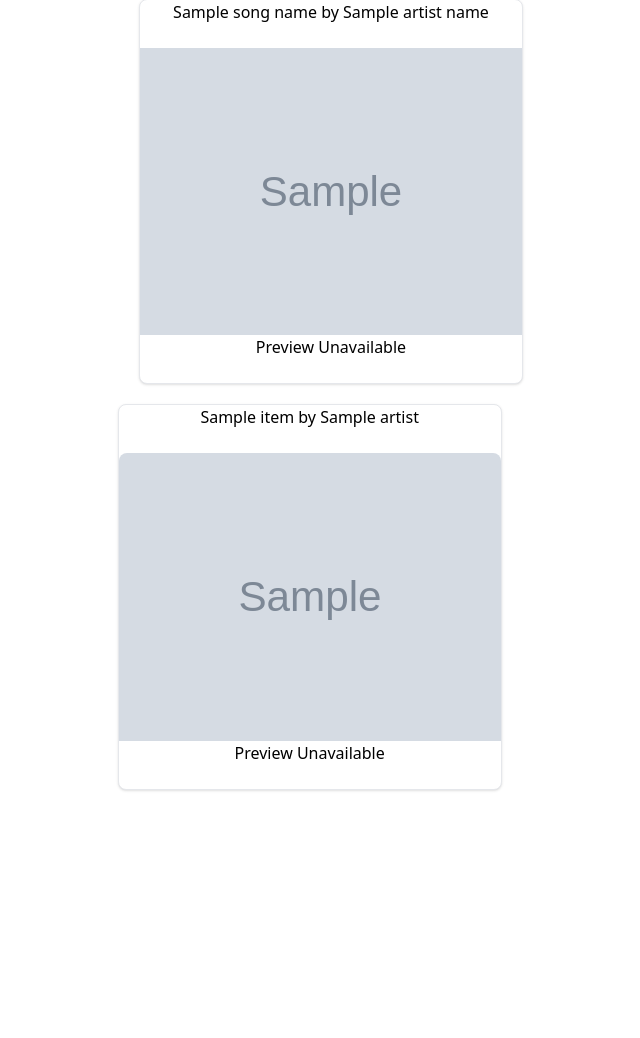
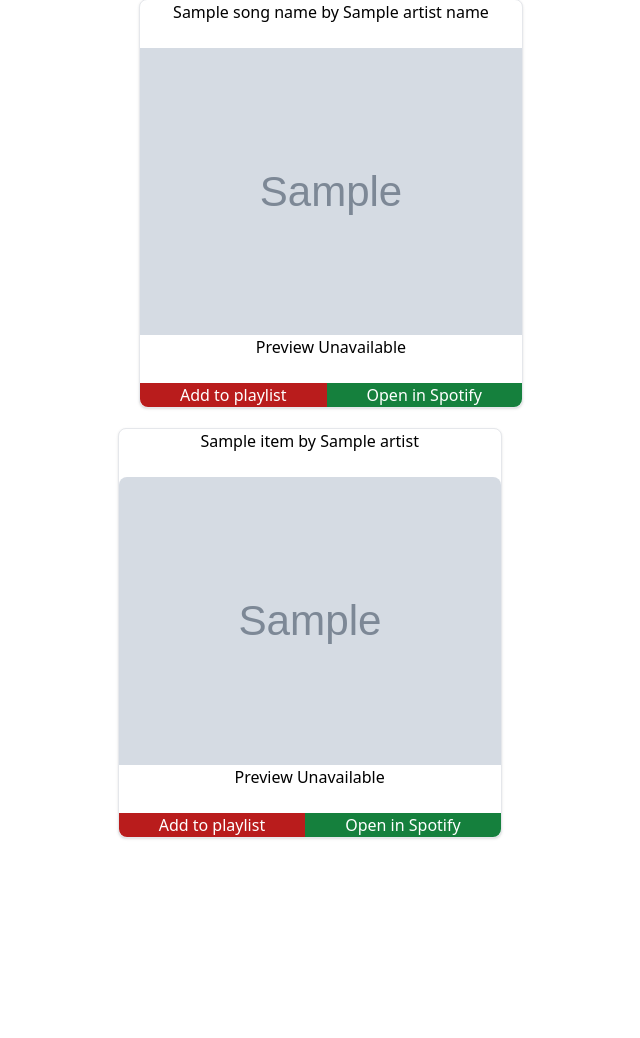
Before and after one commit to BrettAdamson/Music-Recommender, a Flask app: template app/templates/song_form.html in a window 1280 px wide. Shown: the part 310-1348 px from the top of the page, without its empty margins (309-949 px from the left). Before the commit the page ends 1101 px from the top, so only its background shows below. Run offline with Flask 3, Linux system fonts and the light colour scheme; the template is opened without the code that fills it: values that come from a table or form of the project are taken from there, most other values are stand-ins (such as "Sample title", 1, 10 or a date in 2020); grey boxes marked "Sample" are stand-in pictures; some libraries are stand-ins or nearby versions.

Commit message:
trying to fix broken flexbox

```diff
--- a/app/static/css/output.css
+++ b/app/static/css/output.css
@@ -635,6 +611,10 @@ video {
 
 .max-w-sm {
   max-width: 24rem;
+}
+
+.grow {
+  flex-grow: 1;
 }
 
 .cursor-pointer {
@@ -685,9 +657,22 @@ video {
   border-radius: 0.5rem;
 }
 
+.rounded-b-lg {
+  border-bottom-right-radius: 0.5rem;
+  border-bottom-left-radius: 0.5rem;
+}
+
 .rounded-t-lg {
   border-top-left-radius: 0.5rem;
   border-top-right-radius: 0.5rem;
+}
+
+.rounded-bl-lg {
+  border-bottom-left-radius: 0.5rem;
+}
+
+.rounded-br-lg {
+  border-bottom-right-radius: 0.5rem;
 }
 
 .border {
@@ -712,6 +697,16 @@ video {
 .bg-gray-50 {
   --tw-bg-opacity: 1;
   background-color: rgb(249 250 251 / var(--tw-bg-opacity));
+}
+
+.bg-green-700 {
+  --tw-bg-opacity: 1;
+  background-color: rgb(21 128 61 / var(--tw-bg-opacity));
+}
+
+.bg-red-700 {
+  --tw-bg-opacity: 1;
+  background-color: rgb(185 28 28 / var(--tw-bg-opacity));
 }
 
 .bg-white {
--- a/app/templates/song_form.html
+++ b/app/templates/song_form.html
@@ -56,7 +56,12 @@
     {% else %}
     <h1 class=" text-center min-h-12 "> Preview Unavailable </h1>
     {% endif %}
-
+    <div class = "flex">
+    <button class="rounded-bl-lg text-white bg-red-700 hover:bg-red-800 grow">Add to playlist
+    </button>
+    <button class="rounded-br-lg text-white bg-green-700  hover:bg-green-800 grow">Open in Spotify
+    </button>
+  </div>
     {% else %}
     <h1 class="text-center gap-1"> No Song Selected</h1>
     {% endif %}
@@ -87,7 +92,12 @@
       {% else %}
       <h1 class=" text-center min-h-12 "> Preview Unavailable </h1>
       {% endif %}
-
+      <div class = "flex">
+        <button class="rounded-bl-lg text-white bg-red-700 hover:bg-red-800 grow">Add to playlist
+        </button>
+        <button class="rounded-br-lg text-white bg-green-700  hover:bg-green-800 grow">Open in Spotify
+        </button>
+      </div>
 
 </div>
     {% endfor %}
@@ -99,9 +109,12 @@
   const players = Array.from(document.querySelectorAll('.js-player')).map((p) => new Plyr(p));
 </script>
 <style>
-  .player-wrapper > .plyr {
+  /* .player-wrapper > .plyr {
     border-bottom-right-radius: 0.46rem;
     border-bottom-left-radius: 0.46rem;
+} */
+.plyr__volume {
+  max-width: min-content;
 }
 </style>
 
```
Also changed, not shown: other parts of app/static/css/output.css (+10 -36 lines).
